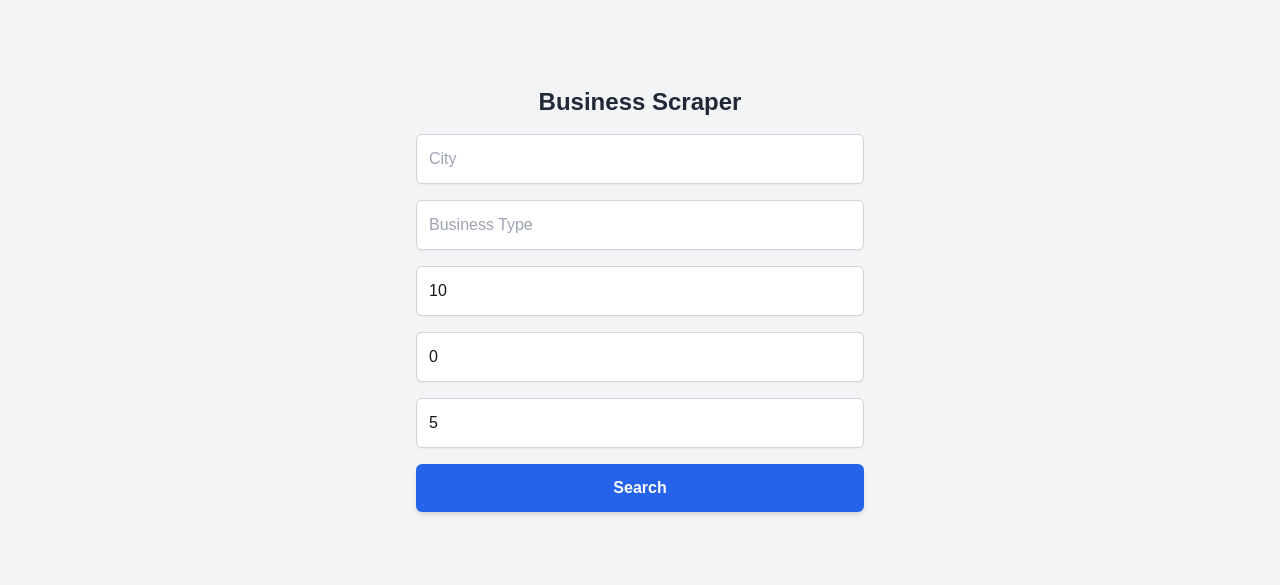
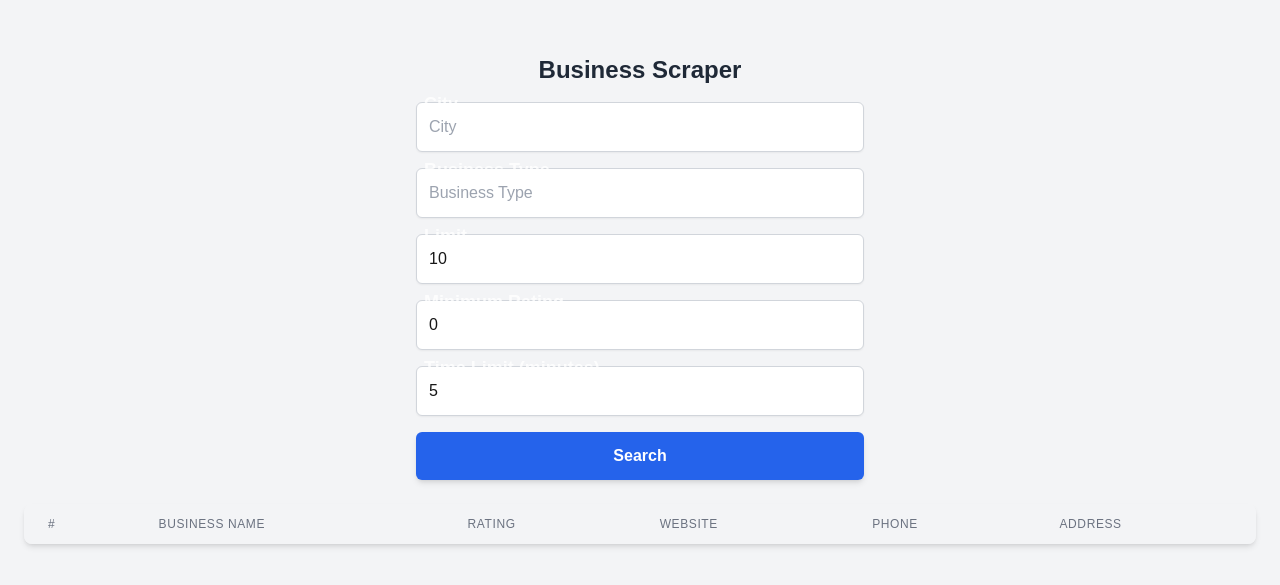
Before and after one commit to Bakhtiar85/lead-forge, a Next.js app: page /scrape in a window 1280 px wide. Shown: the part 101-686 px from the top of the page. Built offline with nearby package versions, Linux system fonts and the light colour scheme.

Commit message:
frontend: data table updated, backend: logic for fetching data updated

```diff
--- a/src/app/api/scrape/route.ts
+++ b/src/app/api/scrape/route.ts
@@ -16,7 +16,7 @@ async function scrapeGoogleMaps(
     minRating: number,
     timeLimit: number
 ): Promise<BusinessData[]> {
-    const browser: Browser = await puppeteer.launch({ headless: false });
+    const browser: Browser = await puppeteer.launch({ headless: true });
     const page: Page = await browser.newPage();
 
     await page.setViewport({
--- a/src/app/scrape/page.tsx
+++ b/src/app/scrape/page.tsx
@@ -41,8 +41,11 @@ const Scrape: React.FC = () => {
     <div className="flex flex-col items-center justify-center min-h-screen bg-gray-100 dark:bg-gray-900 p-6">
       <h1 className="text-2xl font-bold text-gray-800 dark:text-white mb-4">Business Scraper</h1>
 
-      <div className="mb-4 w-full max-w-md">
+      <div className='w-full flex flex-col justify-center items-center'>
+        <div className="mb-4 w-full max-w-md relative">
+          <label className='absolute -top-3 left-2 text-lg text-white/80 font-bold' htmlFor="city">City</label>
           <input
+            id='city'
             type="text"
             placeholder="City"
             value={city}
@@ -50,9 +53,10 @@ const Scrape: React.FC = () => {
             className="w-full p-3 border border-gray-300 rounded-md shadow-sm focus:outline-none focus:ring-2 focus:ring-blue-500 dark:bg-gray-800 dark:border-gray-700 dark:text-white dark:focus:ring-blue-400"
           />
         </div>
-
-      <div className="mb-4 w-full max-w-md">
+        <div className="mb-4 w-full max-w-md relative">
+          <label className='absolute -top-3 left-2 text-lg text-white/80 font-bold' htmlFor="business-type">Business Type</label>
           <input
+            id='business-type'
             type="text"
             placeholder="Business Type"
             value={businessType}
@@ -60,9 +64,10 @@ const Scrape: React.FC = () => {
             className="w-full p-3 border border-gray-300 rounded-md shadow-sm focus:outline-none focus:ring-2 focus:ring-blue-500 dark:bg-gray-800 dark:border-gray-700 dark:text-white dark:focus:ring-blue-400"
           />
         </div>
-
-      <div className="mb-4 w-full max-w-md">
+        <div className="mb-4 w-full max-w-md relative">
+          <label className='absolute -top-3 left-2 text-lg text-white/80 font-bold' htmlFor="data-limit">Limit</label>
           <input
+            id='data-limit'
             type="number"
             placeholder="Limit"
             value={limit}
@@ -70,9 +75,10 @@ const Scrape: React.FC = () => {
             className="w-full p-3 border border-gray-300 rounded-md shadow-sm focus:outline-none focus:ring-2 focus:ring-blue-500 dark:bg-gray-800 dark:border-gray-700 dark:text-white dark:focus:ring-blue-400"
           />
         </div>
-
-      <div className="mb-4 w-full max-w-md">
+        <div className="mb-4 w-full max-w-md relative">
+          <label className='absolute -top-3 left-2 text-lg text-white/80 font-bold' htmlFor="min-rating">Minimum Rating</label>
           <input
+            id='min-rating'
             type="number"
             step="0.1"
             placeholder="Minimum Rating"
@@ -81,15 +87,17 @@ const Scrape: React.FC = () => {
             className="w-full p-3 border border-gray-300 rounded-md shadow-sm focus:outline-none focus:ring-2 focus:ring-blue-500 dark:bg-gray-800 dark:border-gray-700 dark:text-white dark:focus:ring-blue-400"
           />
         </div>
-
-      <div className="mb-4 w-full max-w-md">
+        <div className="mb-4 w-full max-w-md relative">
+          <label className='absolute -top-3 left-2 text-lg text-white/80 font-bold' htmlFor="time-limit">Time Limit (minutes)</label>
           <input
+            id='time-limit'
             type="number"
             placeholder="Time Limit (minutes)"
             value={timeLimit}
             onChange={(e) => setTimeLimit(e.target.value)}
             className="w-full p-3 border border-gray-300 rounded-md shadow-sm focus:outline-none focus:ring-2 focus:ring-blue-500 dark:bg-gray-800 dark:border-gray-700 dark:text-white dark:focus:ring-blue-400"
           />
+        </div>
       </div>
 
       <button
@@ -107,23 +115,39 @@ const Scrape: React.FC = () => {
         </div>
       )}
 
-      {results.length > 0 && (
-        <ul className="mt-6 w-full max-w-md bg-white dark:bg-gray-800 rounded-lg shadow-md divide-y divide-gray-200 dark:divide-gray-700">
-          {results.map((business, index) => (
-            <li key={index} className="p-4 hover:bg-gray-100 dark:hover:bg-gray-700">
-              <h2 className="text-lg font-bold text-gray-800 dark:text-white">{business.name}</h2>
-              <p className="text-gray-600 dark:text-gray-300">Rating: {business.rating}</p>
-              <p className="text-gray-600 dark:text-gray-300">
-                Website: {business.website ? (
+      {/* {results.length > 0 && ( */}
+      <div className="mt-6 w-full min-w-2xl bg-white dark:bg-gray-800 rounded-lg shadow-md overflow-x-auto">
+        <table className="min-w-full divide-y divide-gray-200 dark:divide-gray-700">
+          <thead>
+            <tr className="bg-gray-100 dark:bg-gray-700">
+              <th className="px-6 py-3 text-left text-xs font-medium text-gray-500 dark:text-gray-300 uppercase tracking-wider">#</th>
+              <th className="px-6 py-3 text-left text-xs font-medium text-gray-500 dark:text-gray-300 uppercase tracking-wider">Business Name</th>
+              <th className="px-6 py-3 text-left text-xs font-medium text-gray-500 dark:text-gray-300 uppercase tracking-wider">Rating</th>
+              <th className="px-6 py-3 text-left text-xs font-medium text-gray-500 dark:text-gray-300 uppercase tracking-wider">Website</th>
+              <th className="px-6 py-3 text-left text-xs font-medium text-gray-500 dark:text-gray-300 uppercase tracking-wider">Phone</th>
+              <th className="px-6 py-3 text-left text-xs font-medium text-gray-500 dark:text-gray-300 uppercase tracking-wider">Address</th>
+            </tr>
+          </thead>
+          <tbody className="bg-white divide-y divide-gray-200 dark:bg-gray-800 dark:divide-gray-700">
+            {results?.map((business, index) => (
+              <tr key={index} className="hover:bg-gray-100 dark:hover:bg-gray-700">
+                <td className="px-6 py-4 whitespace-nowrap text-sm text-gray-900 dark:text-white">{index + 1}</td>
+                <td className="px-6 py-4 whitespace-nowrap text-sm text-gray-900 dark:text-white">{business.name}</td>
+                <td className="px-6 py-4 whitespace-nowrap text-sm text-gray-900 dark:text-white">{business.rating}</td>
+                <td className="px-6 py-4 whitespace-nowrap text-sm text-gray-900 dark:text-white">
+                  {business.website ? (
                     <a href={business.website} className="text-blue-500 hover:underline">{business.website}</a>
                   ) : 'N/A'}
-              </p>
-              <p className="text-gray-600 dark:text-gray-300">Phone: {business.phone || 'N/A'}</p>
-              <p className="text-gray-600 dark:text-gray-300">Address: {business.address || 'N/A'}</p>
-            </li>
+                </td>
+                <td className="px-6 py-4 whitespace-nowrap text-sm text-gray-900 dark:text-white">{business.phone || 'N/A'}</td>
+                <td className="px-6 py-4 whitespace-nowrap text-sm text-gray-900 dark:text-white">{business.address || 'N/A'}</td>
+              </tr>
             ))}
-        </ul>
-      )}
+          </tbody>
+        </table>
+      </div>
+      {/* )} */}
+
     </div>
   );
 };
```
Lines whose indentation alone changed are shown as unchanged.
